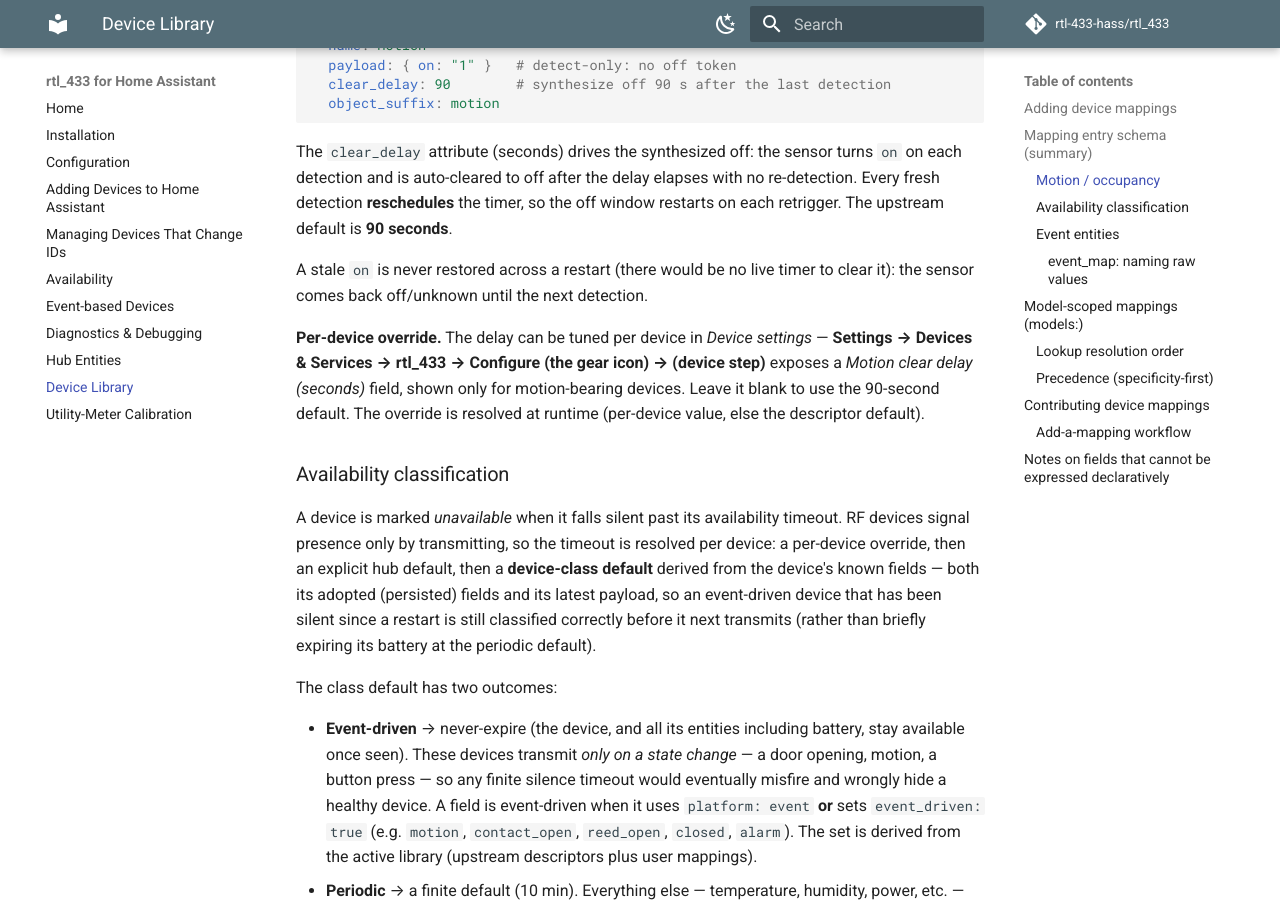
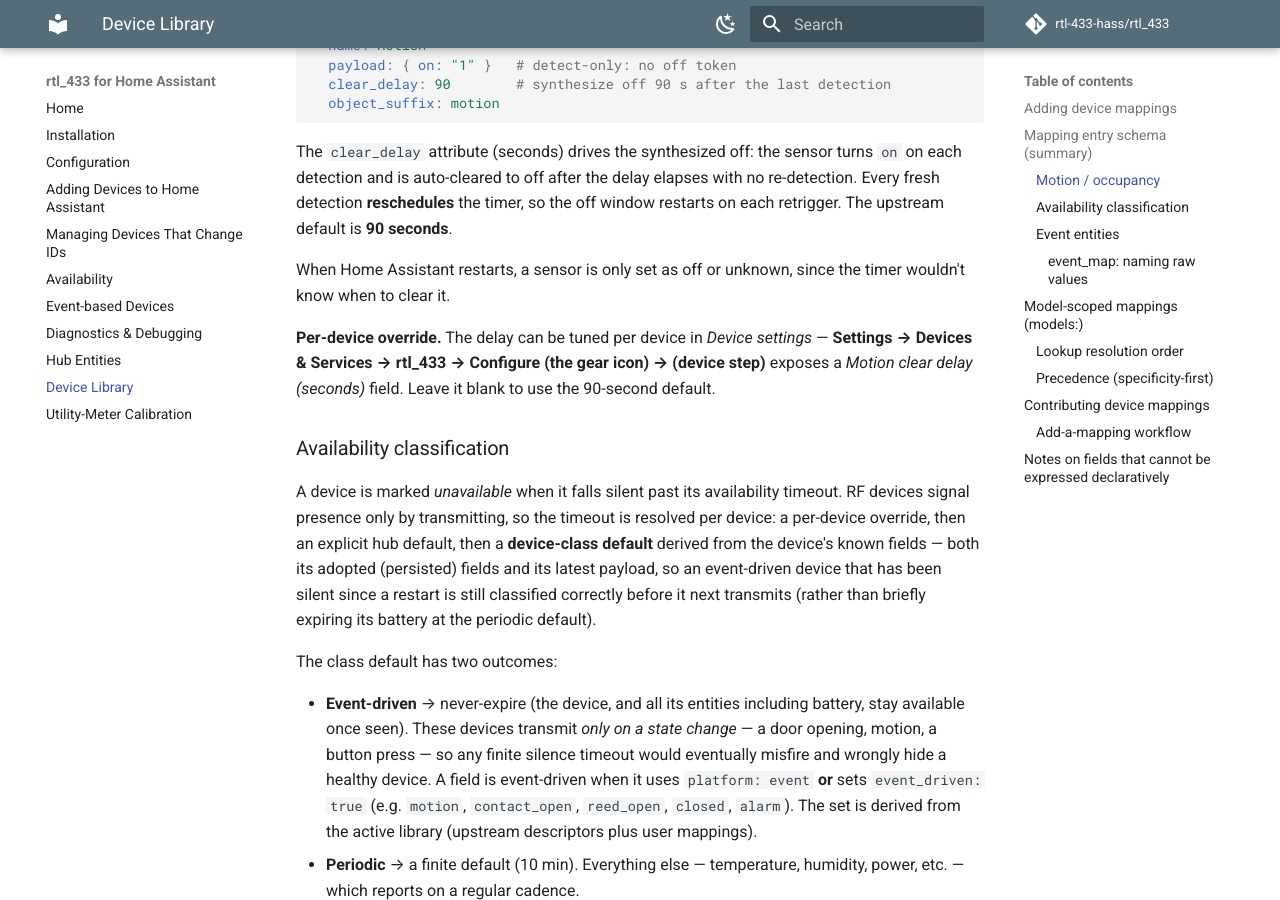
Before and after one commit to rtl-433-hass/rtl_433, an MkDocs documentation site: the page built from docs/device-library.md, in a window 1280 px wide and 900 px high, scrolled down 3840 px. Built offline with MkDocs 1.6.1 and Material for MkDocs 9.7.7, drawn with Linux system fonts in a browser that asks for light colours; comment, search, counter and statistics services are not loaded; the version menu is left out.

Commit message:
docs: plainer restart behaviour, trim the motion override paragraph
Co-Authored-By: Claude Opus 5 <noreply@anthropic.com>
Claude-Session: https://claude.ai/code/session_018HhtFuqBNovRCKpDqLKD2v

```diff
--- a/docs/device-library.md
+++ b/docs/device-library.md
@@ -178,14 +178,13 @@ turns `on` on each detection and is auto-cleared to off after the delay elapses
 with no re-detection. Every fresh detection **reschedules** the timer, so the
 off window restarts on each retrigger. The upstream default is **90 seconds**.
 
-A stale `on` is never restored across a restart (there would be no live timer to
-clear it): the sensor comes back off/unknown until the next detection.
+When Home Assistant restarts, a sensor is only set as off or unknown, since the
+timer wouldn't know when to clear it.
 
 **Per-device override.** The delay can be tuned per device in *Device settings* —
 **Settings → Devices & Services → rtl_433 → Configure (the gear icon) →
-(device step)** exposes a *Motion clear delay (seconds)* field, shown only for
-motion-bearing devices. Leave it blank to use the 90-second default. The override
-is resolved at runtime (per-device value, else the descriptor default).
+(device step)** exposes a *Motion clear delay (seconds)* field. Leave it blank
+to use the 90-second default.
 
 ### Availability classification
 
```
